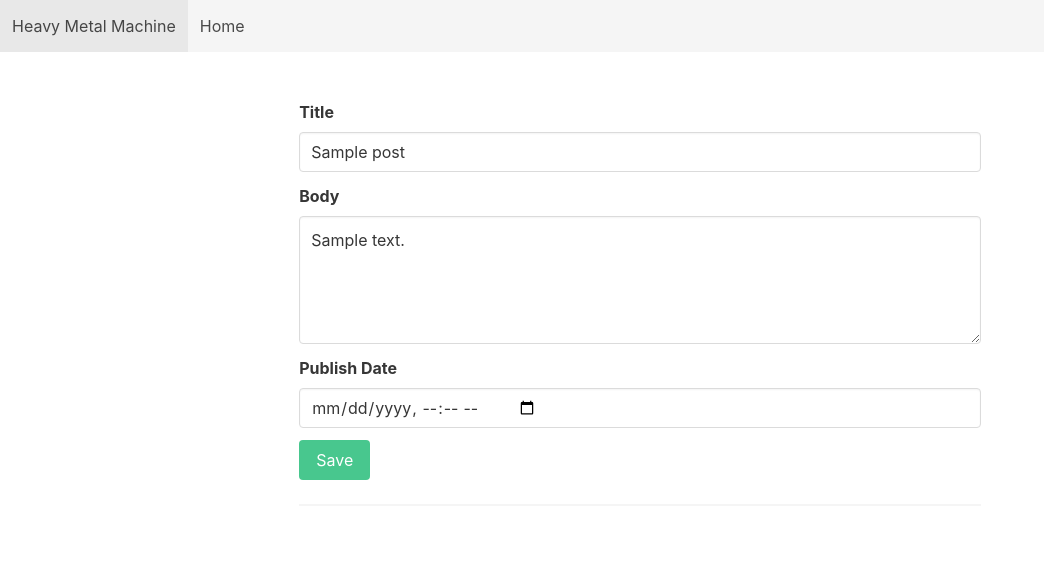
After one commit to ketchup-cfg/heavy-metal-django-machine, a Django app: template posts/templates/posts/post_form.html in a window 1280 px wide. The commit adds this page. Shown: the top 577 px of the page, without its empty margins (0-1044 px from the left). Run offline with Django 4.2, Linux system fonts and the light colour scheme; the template is opened without the code that fills it: values that come from a table or form of the project are taken from there, others are empty; tables that the repository leaves empty hold one stand-in row (values such as "Sample post"); some libraries are stand-ins or nearby versions.

Commit message:
Ensured that create form works, and changed templates to use generic default names

```diff
--- a/posts/templates/posts/detail.html
+++ b/posts/templates/posts/post_detail.html
@@ -49,6 +49,12 @@
                   </div>
                 </div>
                 <div class="field">
+                  <label class="label" for="publish_date">Publish Date</label>
+                  <div class="control">
+                    <input class="input" type="datetime-local" name="publish_date" id="publish_date" value="{{ post.publish_date }}" required>
+                  </div>
+                </div>
+                <div class="field">
                   <p class="control">
                     <input class="button is-success" type="submit" value="Save">
                   </p>
--- /dev/null
+++ b/posts/templates/posts/post_form.html
@@ -0,0 +1,70 @@
+<!DOCTYPE html>
+<html lang="en">
+  <head>
+    <title>Heavy Metal Machine</title>
+    <link rel="stylesheet" href="https://cdn.jsdelivr.net/npm/bulma@0.9.3/css/bulma.min.css">
+    <script src="https://kit.fontawesome.com/abcb054d0c.js" crossorigin="anonymous" defer></script>
+  </head>
+  <body>
+      <nav class="navbar is-light" role="navigation" aria-label="main navigation">
+      <div class="navbar-brand">
+        <a class="navbar-item" href="/">
+          Heavy Metal Machine
+        </a>
+        <a role="button" class="navbar-burger" aria-label="menu" aria-expanded="false" data-target="heavyMetalNavbar">
+          <span aria-hidden="true"></span>
+          <span aria-hidden="true"></span>
+          <span aria-hidden="true"></span>
+        </a>
+      </div>
+      <div id="heavyMetalNavbar" class="navbar-menu">
+        <div class="navbar-start">
+          <a class="navbar-item">
+            Home
+          </a>
+        </div>
+        <div class="navbar-end">
+          <div class="navbar-item">
+          </div>
+        </div>
+      </div>
+    </nav>
+    <main>
+      <section class="section">
+        <div class="container">
+          <div class="columns">
+            <div class="column is-three-fifths is-offset-one-fifth">
+              <form action="{% url 'posts:create' %}" method="post">
+                {% csrf_token %}
+                <div class="field">
+                  <label class="label" for="title">Title</label>
+                  <div class="control">
+                    <input class="input" type="text" name="title" id="title" value="{{ post.title }}" required>
+                  </div>
+                </div>
+                <div class="field">
+                  <label class="label" for="body_content">Body</label>
+                  <div class="control">
+                    <textarea class="textarea" name="body_content" id="body_content">{{ post.body_content }}</textarea>
+                  </div>
+                </div>
+                <div class="field">
+                  <label class="label" for="publish_date">Publish Date</label>
+                  <div class="control">
+                    <input class="input" type="datetime-local" name="publish_date" id="publish_date" value="{{ post.publish_date }}" required>
+                  </div>
+                </div>
+                <div class="field">
+                  <p class="control">
+                    <input class="button is-success" type="submit" value="Save">
+                  </p>
+                </div>
+              </form>
+              <hr>
+            </div>
+          </div>
+        </div>
+      </section>
+    </main>
+  </body>
+</html>
```
Also changed, not shown: posts/templates/posts/post_confirm_delete.html (added, +64 -0 lines), posts/views.py (+4 -3 lines), posts/templates/posts/post_list.html (renamed from posts/templates/posts/index.html).
